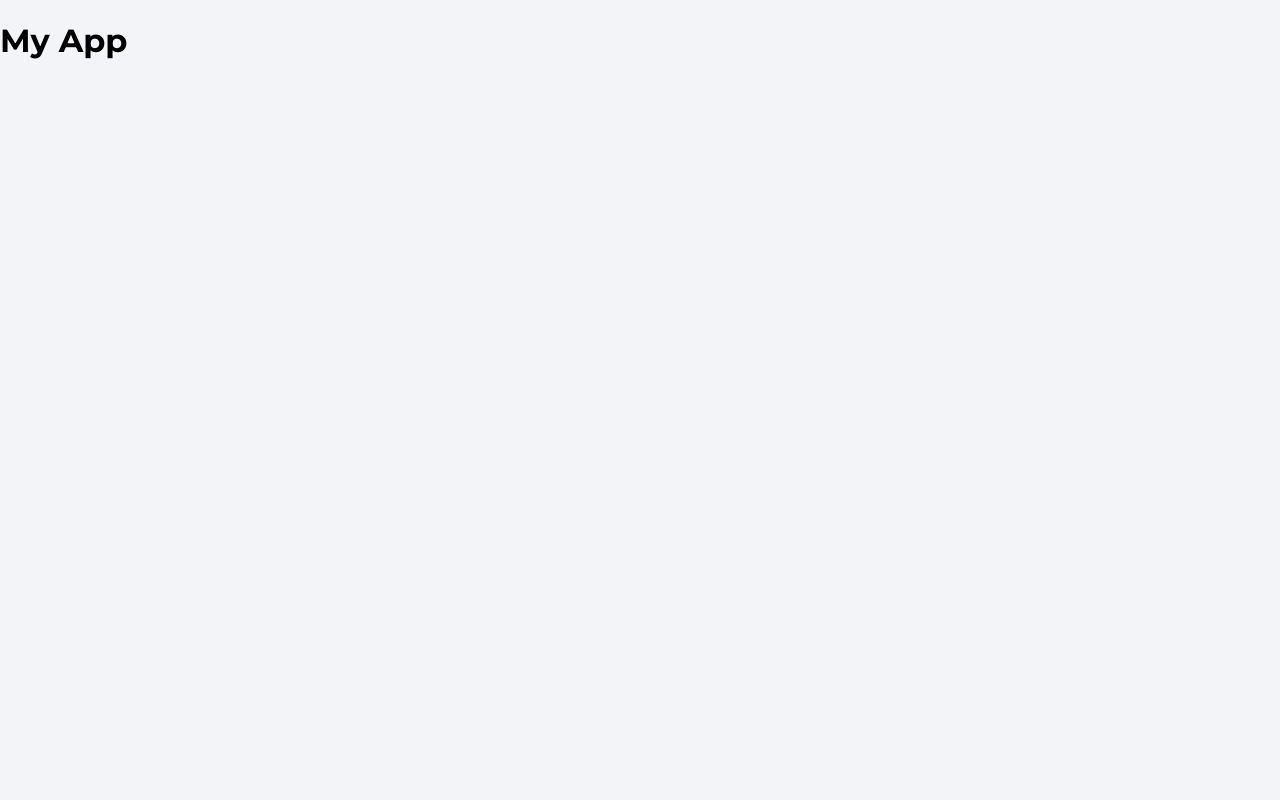
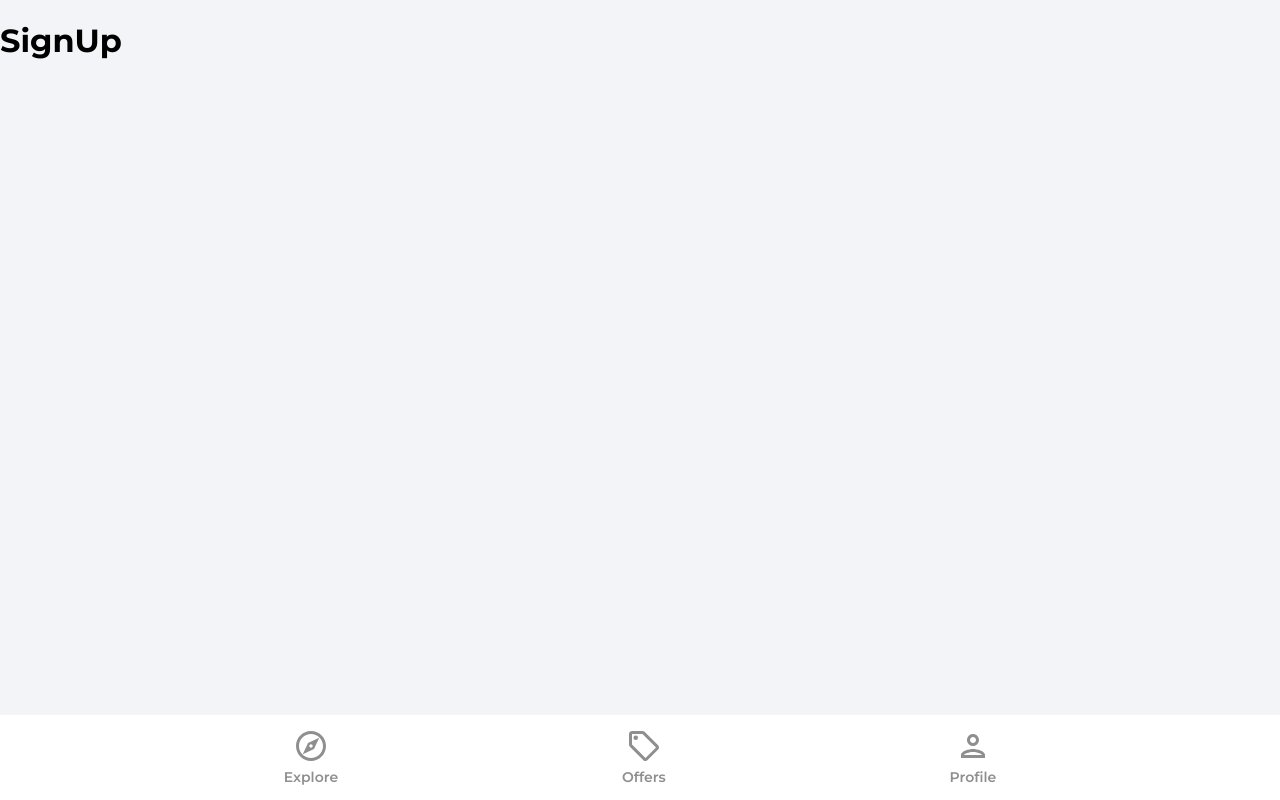
Before and after one commit to bobfdev/react-house-marketplace-app, a React (Create React App) app: page /signup in a window 1280 px wide. Built offline with nearby package versions, Linux system fonts and the light colour scheme.

Commit message:
updated files

```diff
--- a/src/App.js
+++ b/src/App.js
@@ -1,10 +1,28 @@
+import { BrowserRouter as Router, Routes, Route } from 'react-router-dom';
+import ForgotPassword from './pages/ForgotPassword';
+import Explore from './pages/Explore';
+import Offers from './pages/Offers';
+import Profile from './pages/Profile';
+import SignIn from './pages/SignIn';
+import SignUp from './pages/SignUp';
+import Navbar from './components/Navbar';
 
 
 function App() {
   return (
-    <div>
-      <h1>My App</h1>
-    </div>
+    <>
+    <Router>
+        <Routes>
+          <Route path='/' element={<Explore />} />
+          <Route path='/forgotpassword' element={<ForgotPassword />} />
+          <Route path='/offers' element={<Offers />} />
+          <Route path='/profile' element={<Profile />} />
+          <Route path='/signin' element={<SignIn />} />
+          <Route path='/signup' element={<SignUp />} />
+        </Routes>
+        <Navbar />
+      </Router>
+    </>
   );
 }
 
--- /dev/null
+++ b/src/components/Navbar.js
@@ -0,0 +1,75 @@
+import { useNavigate, useLocation } from 'react-router-dom';
+import { ReactComponent as OfferIcon } from '../assets/svg/localOfferIcon.svg'
+import { ReactComponent as ExploreIcon } from '../assets/svg/exploreIcon.svg'
+import { ReactComponent as PersonOutlineIcon } from '../assets/svg/personOutlineIcon.svg'
+
+function Navbar() {
+    const navigate = useNavigate()
+    const location = useLocation()
+
+    const pathMatchRoute = (route) => {
+        if (route === location.pathname) {
+            return true
+        }
+    }
+
+
+    return (
+        <footer className="navbar">
+            <nav className="navbarNav">
+                <ul className="navbarListItems">
+                    <li className="navbarListItem" onClick={() => navigate('/')}>
+                        <ExploreIcon
+                            fill={pathMatchRoute('/') ? '#2c2c2c' : '#8f8f8f'}
+                            width='36px'
+                            height='36px'
+                        />
+                        <p
+                            className={
+                                pathMatchRoute('/')
+                                ? 'navbarListItemNameActive'
+                                : 'navbarListItemName'
+                            }
+                        >
+                            Explore
+                        </p>
+                    </li>
+                    <li className="navbarListItem" onClick={() => navigate('/offers')}>
+                        <OfferIcon
+                            fill={pathMatchRoute('/offers') ? '#2c2c2c' : '#8f8f8f'}
+                            width='36px'
+                            height='36px'
+                        />
+                        <p
+                            className={
+                                pathMatchRoute('/offers')
+                                ? 'navbarListItemNameActive'
+                                : 'navbarListItemName'
+                            }
+                        >
+                            Offers
+                        </p>
+                    </li>
+                    <li className="navbarListItem" onClick={() => navigate('/profile')}>
+                        <PersonOutlineIcon
+                            fill={pathMatchRoute('/profile') ? '#2c2c2c' : '#8f8f8f'}
+                            width='36px'
+                            height='36px'
+                        />
+                        <p
+                            className={
+                                pathMatchRoute('/profile')
+                                ? 'navbarListItemNameActive'
+                                : 'navbarListItemName'
+                            }
+                        >
+                            Profile
+                        </p>
+                    </li>
+                </ul>
+            </nav>
+        </footer>
+    )
+}
+
+export default Navbar
--- a/src/pages/Explore.js
+++ b/src/pages/Explore.js
@@ -0,0 +1,9 @@
+function Explore() {
+    return (
+        <div>
+            <h1>Explore</h1>
+        </div>
+    )
+}
+
+export default Explore
--- /dev/null
+++ b/src/pages/ForgotPassword.js
@@ -0,0 +1,9 @@
+function ForgotPassword() {
+    return (
+        <div>
+            <h1>ForgotPassword</h1>
+        </div>
+    )
+}
+
+export default ForgotPassword
--- /dev/null
+++ b/src/pages/Offers.js
@@ -0,0 +1,9 @@
+function Offers() {
+    return (
+        <div>
+            <h1>Offers</h1>
+        </div>
+    )
+}
+
+export default Offers
--- /dev/null
+++ b/src/pages/Profile.js
@@ -0,0 +1,9 @@
+function Profile() {
+    return (
+        <div>
+            <h1>Profile</h1>
+        </div>
+    )
+}
+
+export default Profile
--- /dev/null
+++ b/src/pages/SignIn.js
@@ -0,0 +1,9 @@
+function SignIn() {
+    return (
+        <div>
+            <h1>SignIn</h1>
+        </div>
+    )
+}
+
+export default SignIn
--- /dev/null
+++ b/src/pages/SignUp.js
@@ -0,0 +1,9 @@
+function SignUp() {
+    return (
+        <div>
+            <h1>SignUp</h1>
+        </div>
+    )
+}
+
+export default SignUp
```
